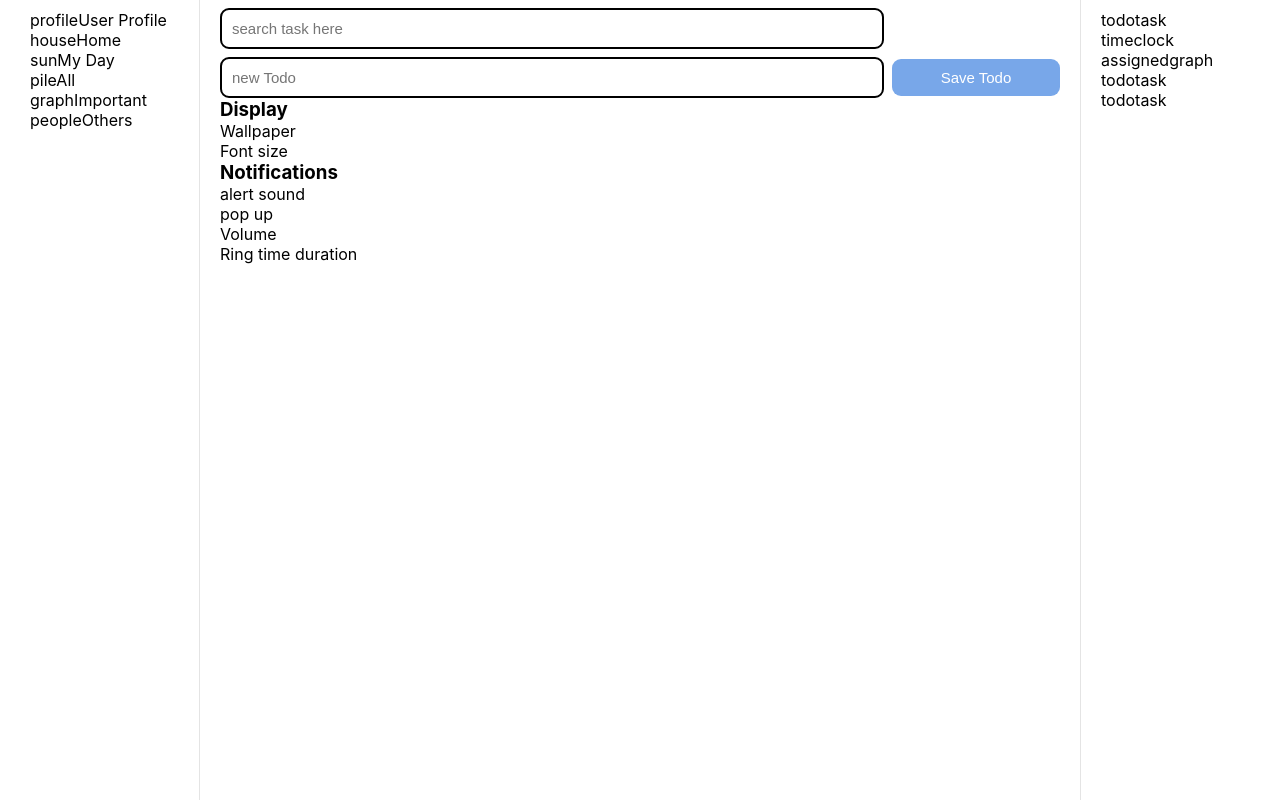
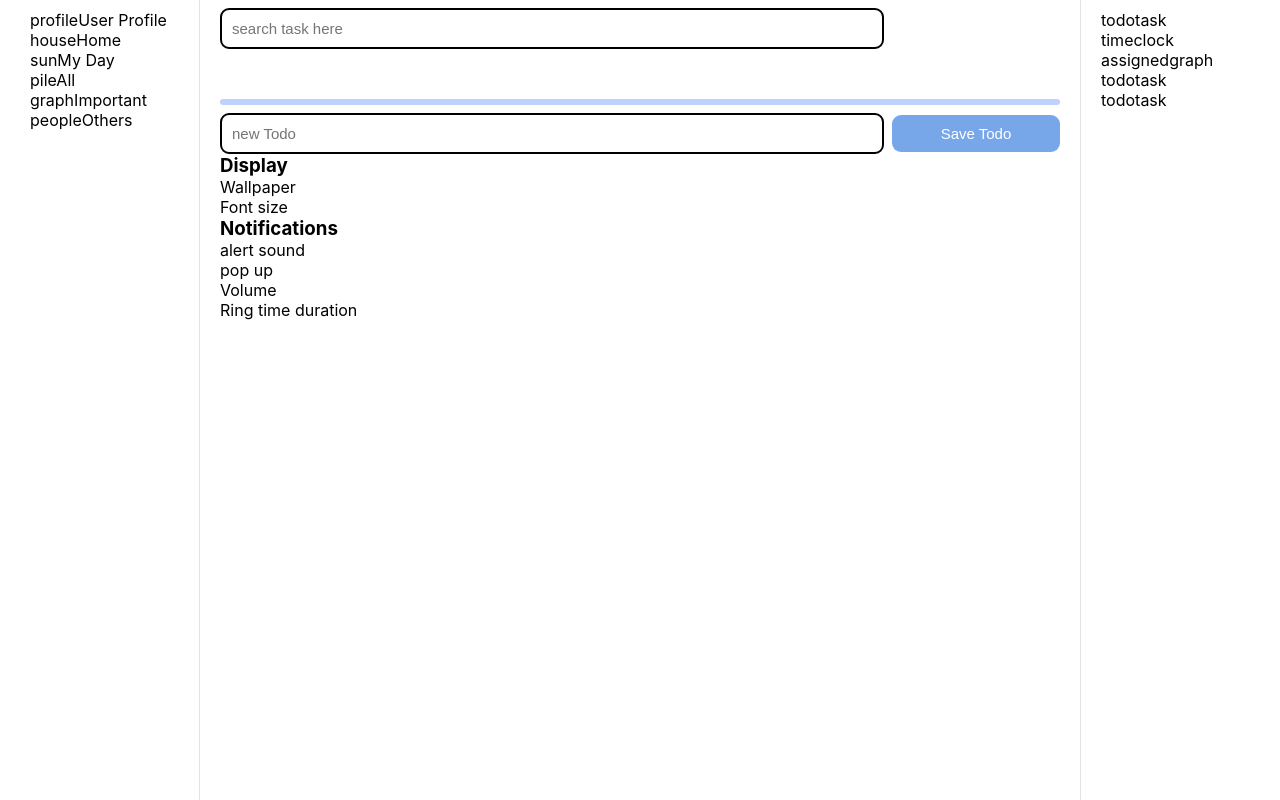
Before and after one commit to DE101/My-Todo, a React (Create React App) app: page / in a window 1280 px wide. Built offline with nearby package versions, Linux system fonts and the light colour scheme.

Commit message:
added content

```diff
--- a/src/App.css
+++ b/src/App.css
@@ -42,6 +42,14 @@ li {
   display: block;
   justify-content: center;
 
+}
+
+.saveContainer {
+  margin-top: 50px;
+  padding: 3px;
+  background-color: #bfd1ff;
+  border-radius: 6px;
+  justify-items: center;
 }
 
 .done {
--- a/src/TodoList.js
+++ b/src/TodoList.js
@@ -2,13 +2,15 @@ import React from "react";
 import "./App.css";
 import Todo from "./Todo";
 
-function TodoList ({ItemList, toggleTodo}) {
+function TodoList({ ItemList, toggleTodo }) {
   return (
+    <div className="saveContainer">
       <ul>
-            {ItemList.map((todo,index) => (
+        {ItemList.map((todo, index) => (
           <Todo item={todo} iterationKey={index} toggle={toggleTodo} />
         ))}
       </ul>
+    </div>
   );
 }
 
```
Lines whose indentation alone changed are shown as unchanged.
